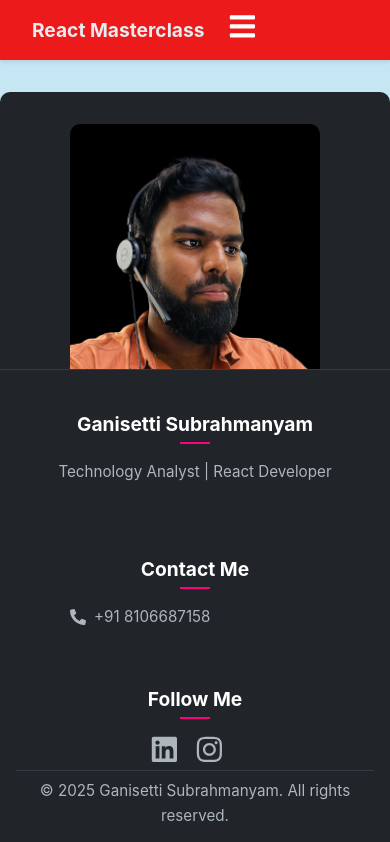
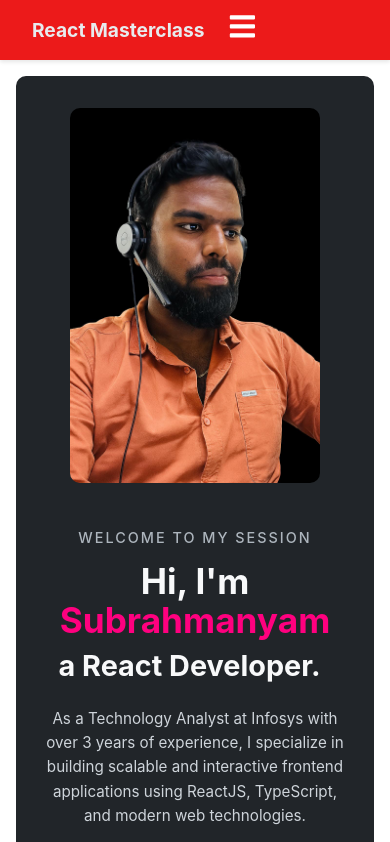
Before and after one commit to Subrahmanyam-G/with-react, a React (Vite) app: page / in a window 390 px wide. Shown: the top 842 px of the page. Built offline with nearby package versions, Linux system fonts and the light colour scheme.

Commit message:
Responsive ness

```diff
--- a/src/App.css
+++ b/src/App.css
@@ -1,17 +1,17 @@
 /*
-  ================================================
-  Final, Cleaned, and Fully Corrected Stylesheet
-  ================================================
-  This version includes:
-  1. The FIXED Footer layout fix.
-  2. The restored desktop flexbox layout for the Navbar.
-  3. All responsive styles for the Navbar.
-  4. All styles for all pages with no duplicates.
+  ================================================
+  Updated, Fully Corrected and Enhanced Stylesheet
+  ================================================
+  This version includes:
+  1. Responsive font size adjustments for all pages.
+  2. A corrected footer layout that no longer hides content on mobile devices.
+  3. Refined responsive styles for all major sections.
+  4. **NEW: Specific adjustments for screen sizes between 768px and 856px.**
 */
 
-/* === 1. GLOBAL & MAIN LAYOUT (for Fixed Footer) === */
+/* === 1. GLOBAL & MAIN LAYOUT (Fixed Footer) === */
 main {
-  /* This padding prevents the fixed footer from hiding content at the bottom */
+  /* Padding is needed for the fixed footer on desktop */
   padding-bottom: 160px; /* Adjust if your footer height changes */
 }
 
@@ -23,7 +23,7 @@
   height: 60px;
   padding: 0 2rem;
   box-shadow: 0 2px 4px rgba(0, 0, 0, 0.1);
-  position: relative; /* Needed for the mobile menu */
+  position: relative;
   z-index: 1000;
 }
 
@@ -35,14 +35,12 @@
   flex-shrink: 0;
 }
 
-/* Container for all links */
 .navbar-menu {
   display: flex;
   align-items: center;
   width: 100%;
 }
 
-/* Container for main links */
 .navbar-links {
   display: flex;
   gap: 0.5rem;
@@ -65,9 +63,8 @@
   color: rgb(15, 9, 9);
 }
 
-/* Container for Login button */
 .navbar-login {
-  margin-left: auto; /* Pushes the login button to the end */
+  margin-left: auto;
 }
 
 .navbar-login button {
@@ -86,7 +83,6 @@
   color: rgb(15, 9, 9);
 }
 
-/* Hamburger Icon */
 .hamburger {
   display: none;
   font-size: 1.8rem;
@@ -207,11 +203,19 @@
   background-color: #d6006c;
   transform: translateY(-2px);
 }
+@media (max-width: 1080px) {
+  .hero-section {
+    margin: 1rem 1rem;
+  }
+
+}
+
 @media (max-width: 700px) {
   .hero-section {
     flex-direction: column;
     text-align: center;
     padding: 2rem 1.5rem;
+    margin: 1rem 1rem;
   }
   .hero-text {
     text-align: center;
@@ -219,6 +223,19 @@
   }
   .hero-image-container {
     order: 1;
+  }
+}
+
+/* New: Responsive Font Sizing */
+@media (max-width: 768px) {
+  .hero-title {
+    font-size: 2.2rem;
+  }
+  .hero-role {
+    font-size: 1.8rem;
+  }
+  .hero-description {
+    font-size: 0.95rem;
   }
 }
 
@@ -352,6 +369,22 @@
   padding-left: 20px;
 }
 
+/* New: Responsive Font Sizing & Spacing for Concepts/Experience */
+@media (max-width: 768px) {
+  .concepts-page h2, .experience-page h2 {
+    font-size: 2rem;
+  }
+  .tab-content h3 {
+    font-size: 1.8rem;
+  }
+  .concept-item h4 {
+    font-size: 1.2rem;
+  }
+  .concept-item p, .concept-item li {
+    font-size: 0.9rem;
+  }
+}
+
 /* === 5. FOOTER STYLES (Edited for Fixed Position) === */
 .footer {
   position: fixed;
@@ -420,7 +453,32 @@
 .footer-copyright p {
   margin: 0;
 }
+
+/*   NEW: Media query for screen sizes between 768px and 856px
+  This specifically addresses the footer and content issues on tablets and smaller desktops.
+*/
+@media (max-width: 856px) and (min-width: 769px) {
+  /* This prevents the footer from overlapping content on smaller desktop screens */
+  .footer {
+    position: static;
+  }
+
+  /* Reset the padding to allow content to flow naturally */
+  main {
+    padding-bottom: 2rem;
+  }
+}
+
+/* Fix for iPad and Mobile: Footer no longer fixed */
 @media (max-width: 768px) {
+  /* Remove fixed position on smaller screens */
+  .footer {
+    position: static;
+  }
+  /* Remove the padding from the main content so it doesn't leave a big empty space */
+  main {
+    padding-bottom: 2rem;
+  }
   .footer-container {
     flex-direction: column;
     align-items: center;
--- a/src/components/HomePage.jsx
+++ b/src/components/HomePage.jsx
@@ -35,7 +35,6 @@
       </div>
 
       <div className="hero-image-container">
-        {/* <img src={profileImage} alt="Ganisetti Subrahmanyam" className="hero-image" /> */}
         <img src="profile.png" alt="Profile"  className="hero-image" />
       </div>
     </section>
--- a/src/index.css
+++ b/src/index.css
@@ -23,7 +23,7 @@
   but can grow if content overflows.
 */
 #root {
-  background-color: #c5e6f3; /* A softer background color is often easier on the eyes */
+  background-color: white; /* A softer background color is often easier on the eyes */
   min-height: 100vh; /* vh stands for "viewport height" */
   text-align: center;
 }
```
